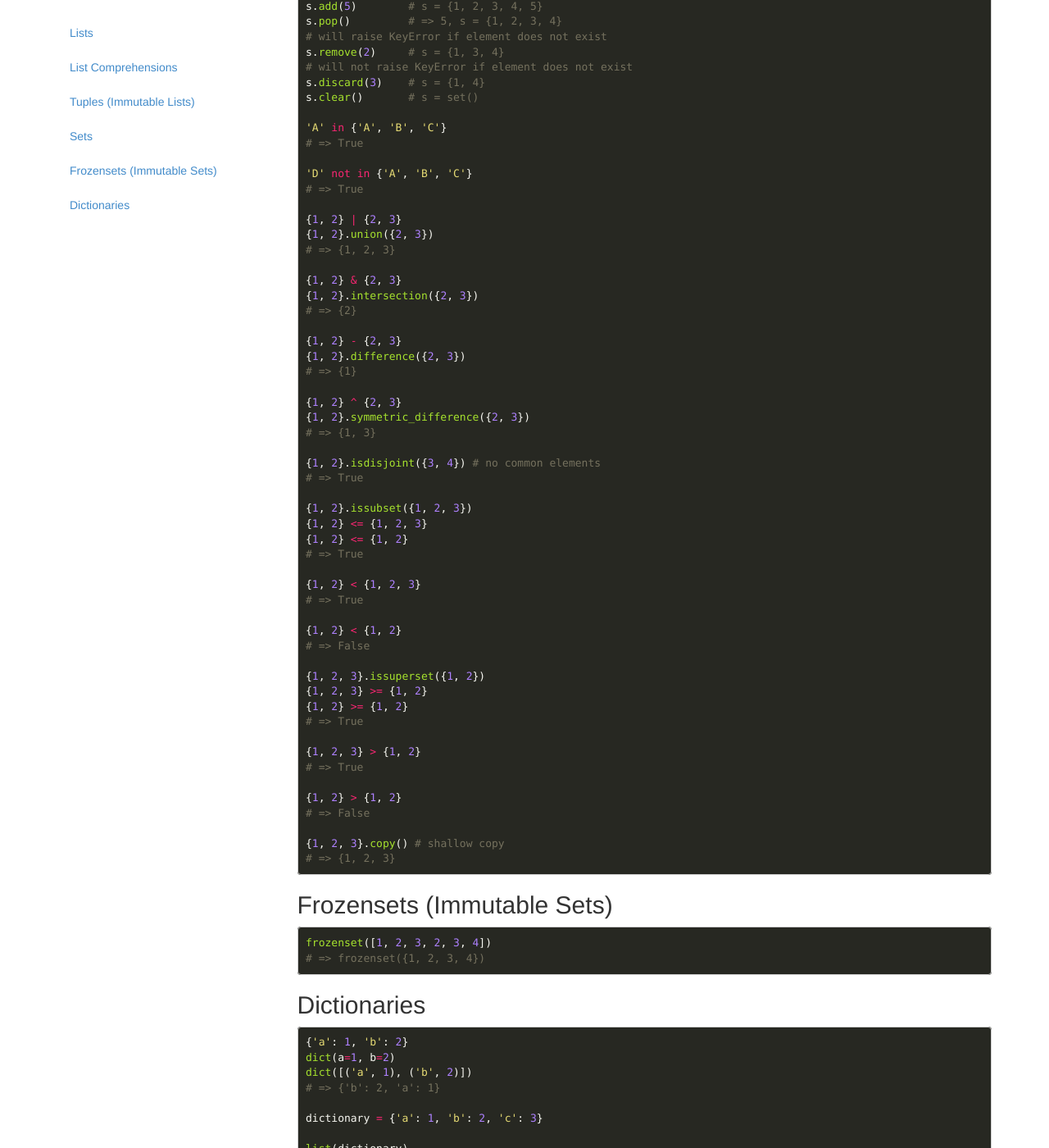
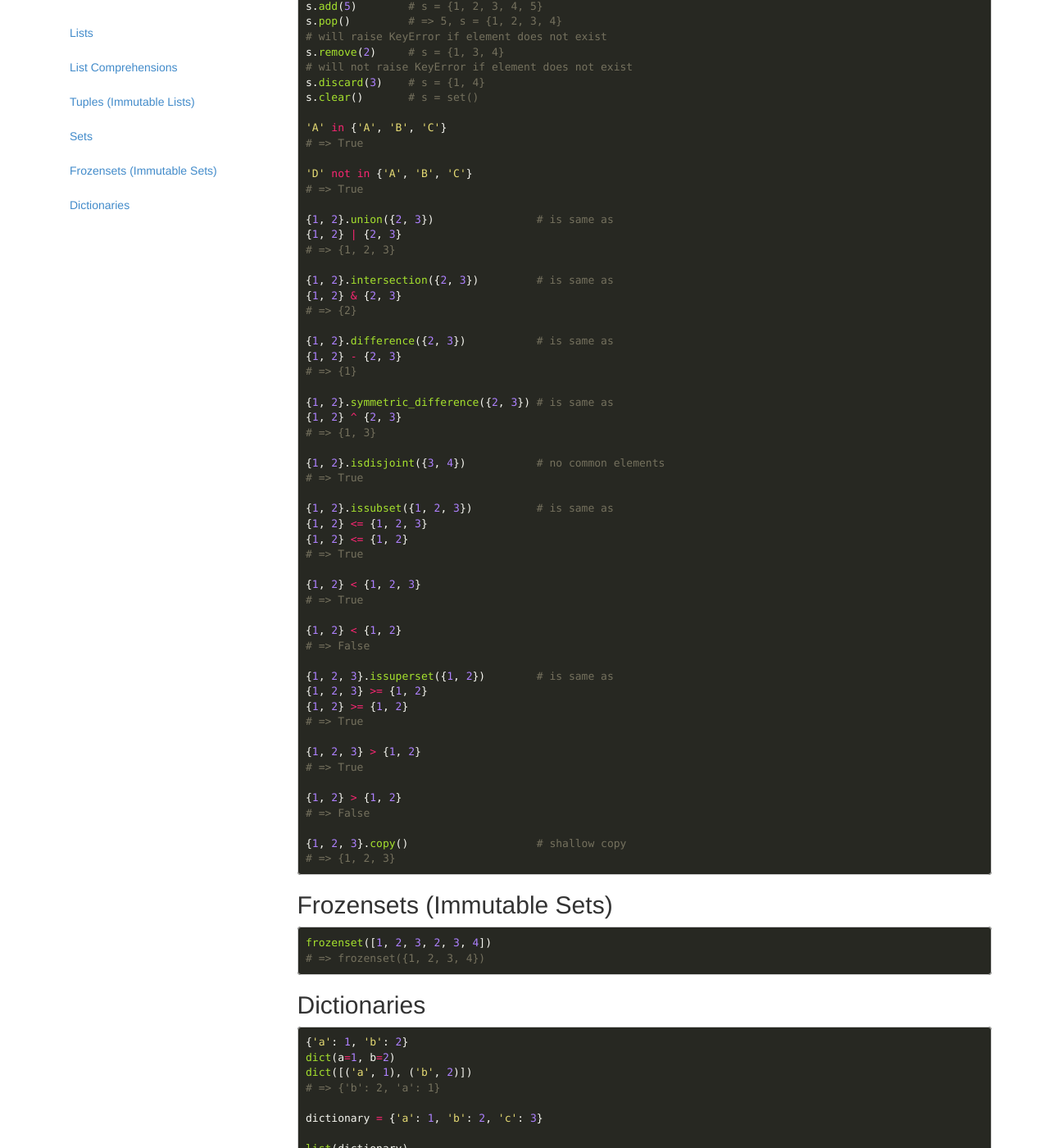
Before and after one commit to steelywing/python-quick-reference, a Jekyll site: the page built from data-structures.md, in a window 1280 px wide and 1400 px high, scrolled down 1623 px. Shown: the whole window at 82% size. Built offline with Jekyll 4.4.1, drawn with Linux system fonts in a browser that asks for light colours; nearby versions of some CDN libraries; Markdown is read by kramdown in place of the engine named in the settings.

Commit message:
update format

````diff
--- a/data-structures.md
+++ b/data-structures.md
@@ -90,26 +90,26 @@ s.clear()       # s = set()
 'D' not in {'A', 'B', 'C'}
 # => True
 
+{1, 2}.union({2, 3})                # is same as
 {1, 2} | {2, 3}
-{1, 2}.union({2, 3})
 # => {1, 2, 3}
 
+{1, 2}.intersection({2, 3})         # is same as
 {1, 2} & {2, 3}
-{1, 2}.intersection({2, 3})
 # => {2}
 
+{1, 2}.difference({2, 3})           # is same as
 {1, 2} - {2, 3}
-{1, 2}.difference({2, 3})
 # => {1}
 
+{1, 2}.symmetric_difference({2, 3}) # is same as
 {1, 2} ^ {2, 3}
-{1, 2}.symmetric_difference({2, 3})
 # => {1, 3}
 
-{1, 2}.isdisjoint({3, 4}) # no common elements
+{1, 2}.isdisjoint({3, 4})           # no common elements
 # => True
 
-{1, 2}.issubset({1, 2, 3})
+{1, 2}.issubset({1, 2, 3})          # is same as
 {1, 2} <= {1, 2, 3}
 {1, 2} <= {1, 2}
 # => True
@@ -120,7 +120,7 @@ s.clear()       # s = set()
 {1, 2} < {1, 2}
 # => False
 
-{1, 2, 3}.issuperset({1, 2})
+{1, 2, 3}.issuperset({1, 2})        # is same as
 {1, 2, 3} >= {1, 2}
 {1, 2} >= {1, 2}
 # => True
@@ -131,7 +131,7 @@ s.clear()       # s = set()
 {1, 2} > {1, 2}
 # => False
 
-{1, 2, 3}.copy() # shallow copy
+{1, 2, 3}.copy()                    # shallow copy
 # => {1, 2, 3}
 ```
 
````
